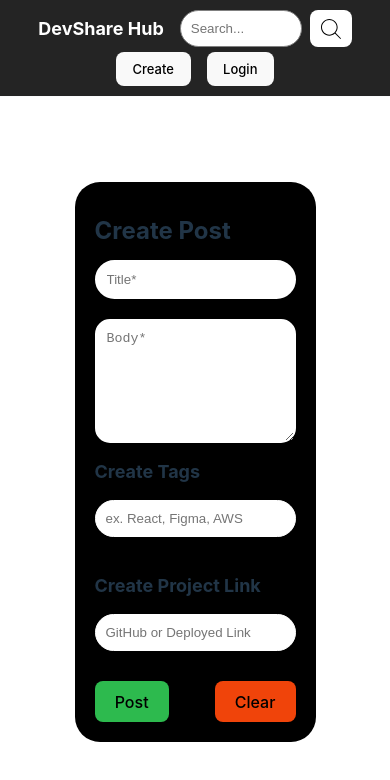
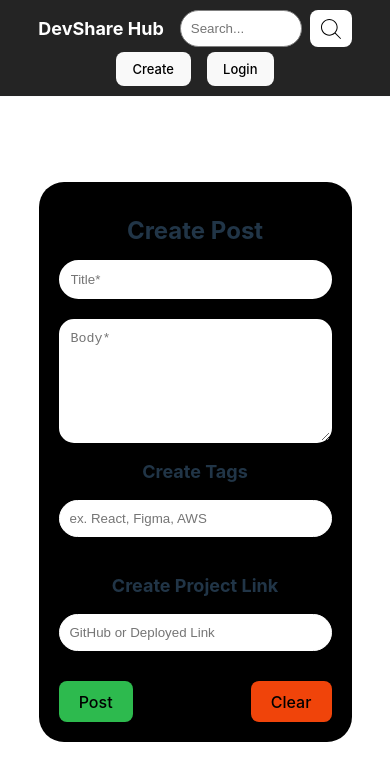
Before and after one commit to rahulio96/devshare-hub, a React (Vite) app: page /create in a window 390 px wide. Shown: the top 780 px of the page. Built offline with nearby package versions, Linux system fonts and the light colour scheme; no server answers.

Commit message:
Made create screen larger for mobile

```diff
--- a/src/components/manage-post/ManagePost.jsx
+++ b/src/components/manage-post/ManagePost.jsx
@@ -66,6 +66,7 @@ function ManagePost({ yesBtn, noBtn, purpose, isCreate, title, body, tags, link
     }
 
     return (
+        <div className={managePostCSS.center}>
         <div className={managePostCSS.container}>
             <h1>{purpose} Post</h1>
 
@@ -109,6 +110,7 @@ function ManagePost({ yesBtn, noBtn, purpose, isCreate, title, body, tags, link
                 : <button className={managePostCSS.clear}>{noBtn}</button>}
             </div>
         </div>
+        </div>
     )
 }
 
--- a/src/components/manage-post/ManagePost.module.css
+++ b/src/components/manage-post/ManagePost.module.css
@@ -3,9 +3,18 @@
     justify-content: center;
     align-items: center;
     padding: 50px;
-    text-align: left;
+    text-align: center;
     border-radius: 25px;
     margin-top: 25px;
+}
+
+.center {
+    display: flex;
+    align-items: center;
+    justify-content: center;
+    margin: 0 auto;
+    text-align: center;
+    width: 100%;
 }
 
 .textarea {
@@ -66,5 +75,6 @@
     .container {
         padding: 20px;
         margin-top: 80px;
+        width: 70vw;
     }
 }
```
